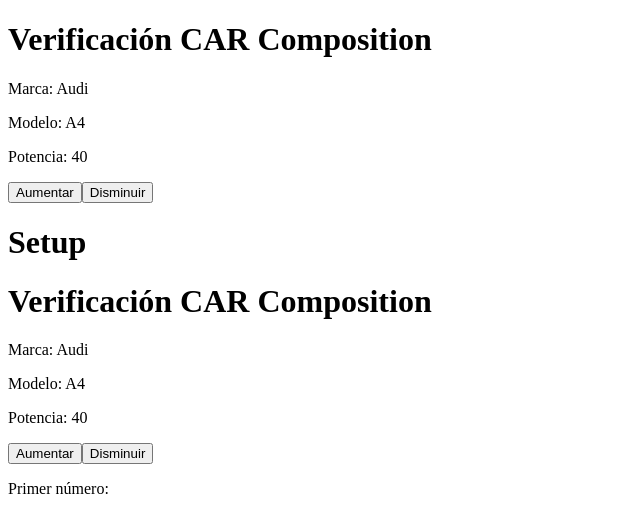
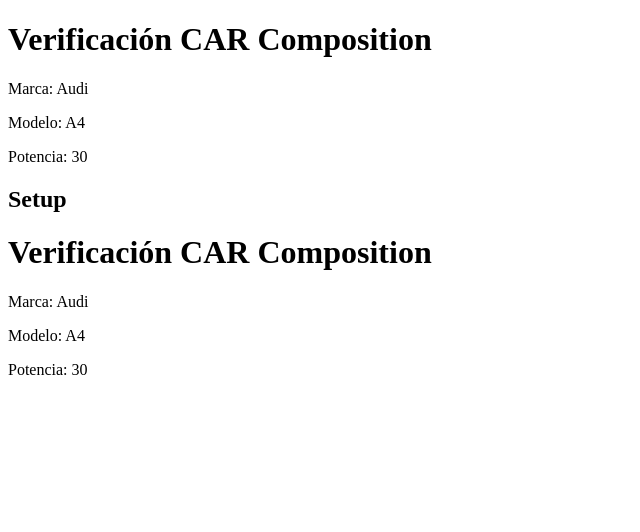
Before and after one commit to jugiros/started-vue-3, a Vue app: page / in a window 1280 px wide. Shown: the top 532 px of the page, without its empty margins (0-640 px from the left). Built offline with nearby package versions, Linux system fonts and the light colour scheme.

Commit message:
Validación de props normal y con script setup.

```diff
--- a/src/App.vue
+++ b/src/App.vue
@@ -1,16 +1,29 @@
 <template>
-  <car-composition></car-composition>
-  <h1>Setup</h1>
-  <car-composition-setup></car-composition-setup>
+  <!--  <car-composition></car-composition>-->
+  <!--  <h1>Setup</h1>-->
+  <!--  <car-composition-setup></car-composition-setup>-->
+  <car-prop :power="power"></car-prop>
+  <h2>Setup</h2>
+  <car-prop-setup :power="power"></car-prop-setup>
 </template>
 <script>
-import {defineComponent} from "vue";
-import CarComposition from "@/components/CarComposition.vue";
-import CarCompositionSetup from "@/components/CarCompositionSetup.vue";
+import { defineComponent } from "vue";
+import CarPadre from "@/components/CarProp.vue";
+import CarPropSetup from "@/components/CarPropSetup.vue";
+import CarProp from "@/components/CarProp.vue";
+// import CarComposition from "@/components/CarComposition.vue";
+// import CarCompositionSetup from "@/components/CarCompositionSetup.vue";
 
 export default defineComponent({
-  components: {CarCompositionSetup, CarComposition}
-})
+  components: {CarProp, CarPropSetup },
+  // components: {CarCompositionSetup, CarComposition}
+  setup() {
+    let power = "30";
+    return {
+      power,
+    };
+  },
+});
 </script>
 
 <style lang="scss" scoped></style>
--- /dev/null
+++ b/src/components/CarProp.vue
@@ -0,0 +1,30 @@
+<template>
+  <div>
+    <h1>Verificación CAR Composition</h1>
+    <p>Marca: {{ brand }}</p>
+    <p>Modelo: {{ model }}</p>
+    <p>Potencia: {{ power }}</p>
+  </div>
+</template>
+<script>
+import { ref } from "vue";
+export default {
+  props: {
+    power: {
+      type: String,
+      default: "60",
+    },
+  },
+  setup(props) {
+    console.log(props);
+    const brand = "Audi";
+    const model = "A4";
+    return {
+      brand,
+      model,
+    };
+  },
+};
+</script>
+
+<style lang="scss" scoped></style>
--- /dev/null
+++ b/src/components/CarPropSetup.vue
@@ -0,0 +1,22 @@
+<template>
+  <div>
+    <h1>Verificación CAR Composition</h1>
+    <p>Marca: {{ brand }}</p>
+    <p>Modelo: {{ model }}</p>
+    <p>Potencia: {{ props.power }}</p>
+  </div>
+</template>
+<script setup>
+import { ref } from "vue";
+const brand = "Audi";
+const model = "A4";
+const props = defineProps({
+  power: {
+    type: String,
+    default: 60,
+  },
+});
+console.log("Props setup: ", props.power);
+</script>
+
+<style lang="scss" scoped></style>
```
